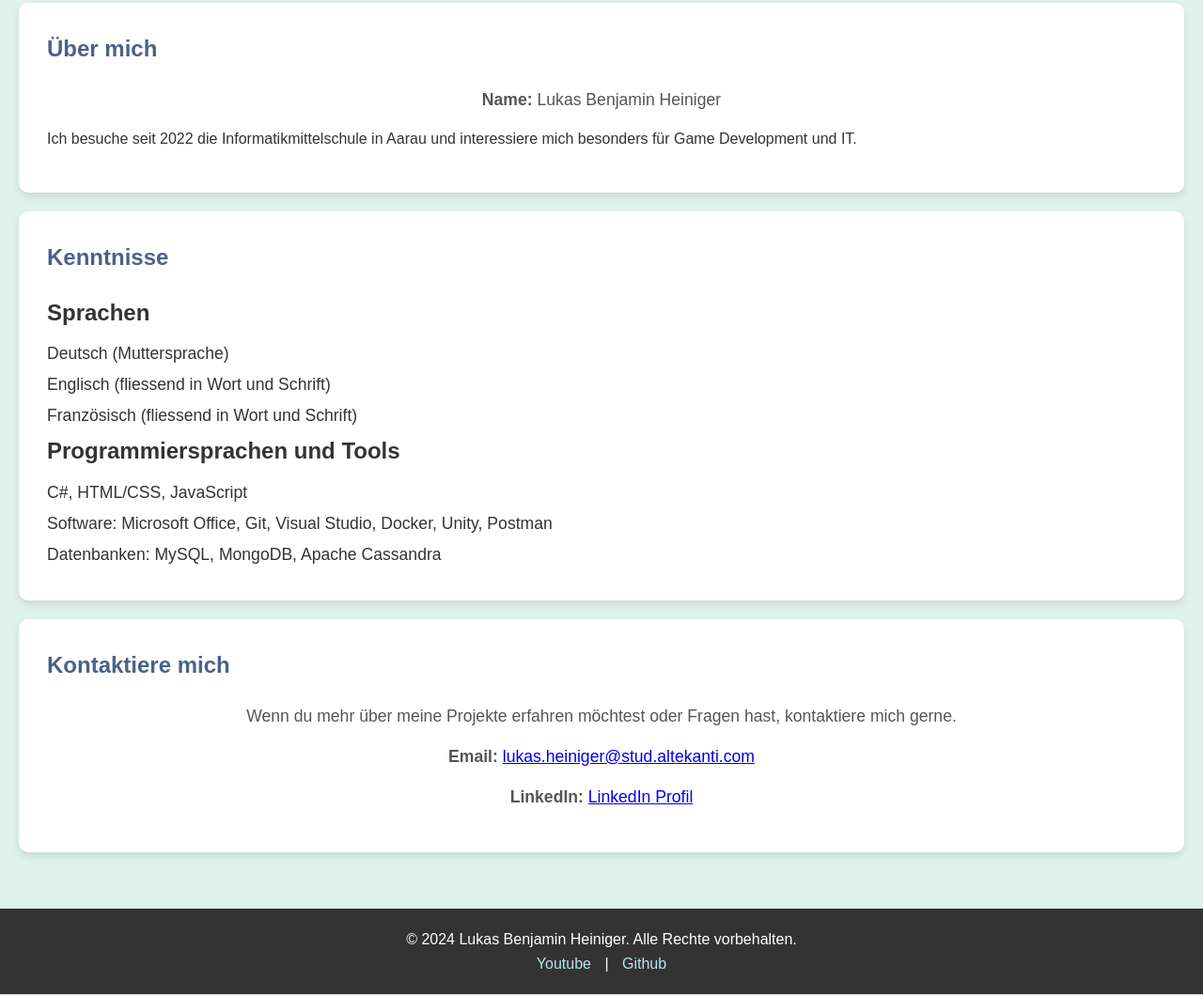
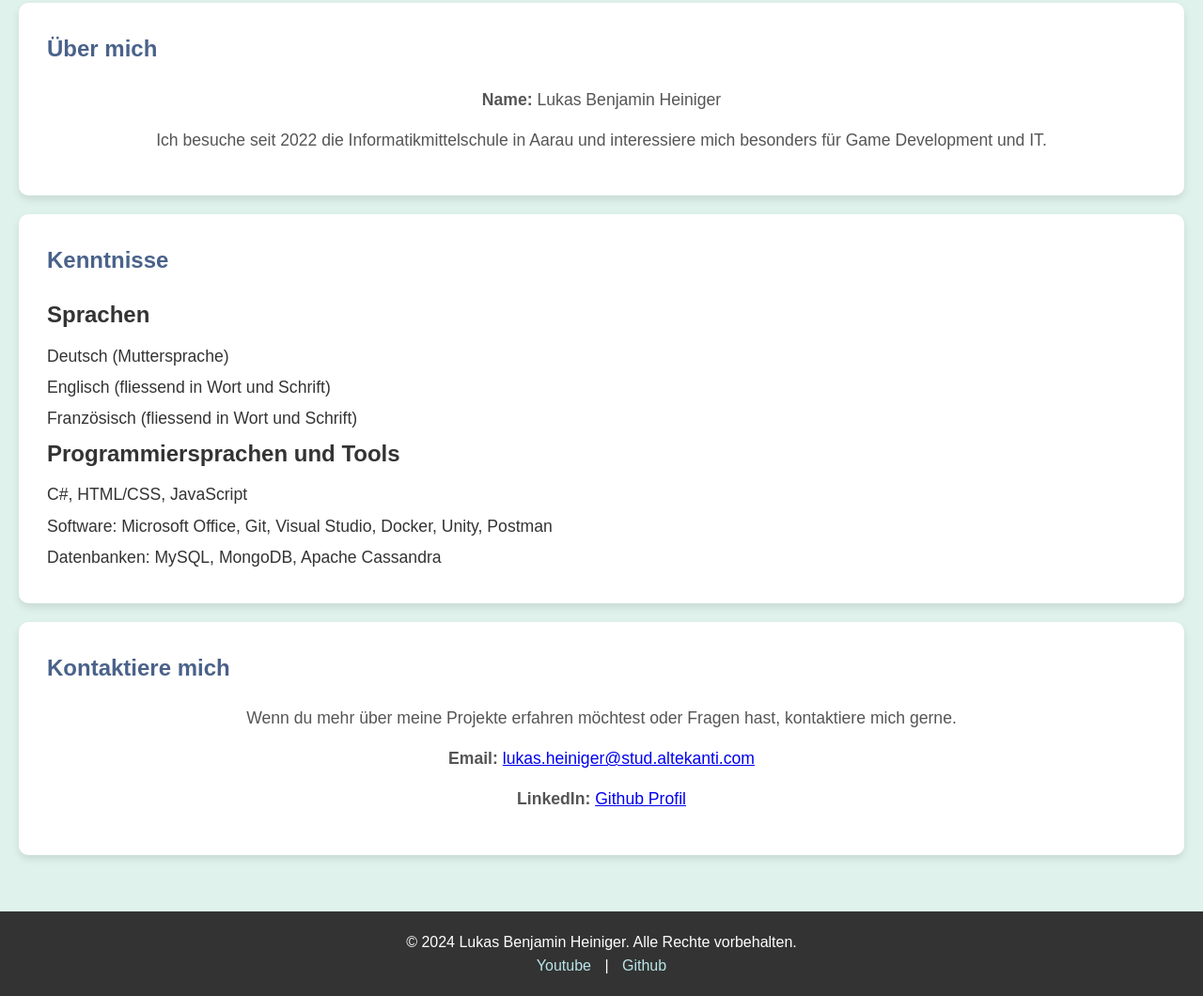
Before and after one commit to LukasHeiniger/LBM324, a plain HTML site: page about.html in a window 1280 px wide. Shown: the part 329-1389 px from the top of the page at 94% size. Drawn offline with Linux system fonts and the light colour scheme.

Commit message:
Last change

```diff
--- a/about.html
+++ b/about.html
@@ -30,9 +30,9 @@
         <h2>Über mich</h2>
         <p><strong>Name:</strong> Lukas Benjamin Heiniger</p>
 
-          Ich besuche seit 2022 die Informatikmittelschule in Aarau und
-          interessiere mich besonders für Game Development und IT.
-        </p>
+         <p>Ich besuche seit 2022 die Informatikmittelschule in Aarau und
+          interessiere mich besonders für Game Development und IT.</p>
+
       </section>
 
 
@@ -66,7 +66,7 @@
           <strong>Email:</strong>
           <a href="mailto:lukas.heiniger@stud.altekanti.com">lukas.heiniger@stud.altekanti.com</a>
         </p>
-        <p><strong>LinkedIn:</strong> <a href="#">LinkedIn Profil</a></p>
+        <p><strong>LinkedIn:</strong> <a href="https://github.com/LukasHeiniger">Github Profil</a></p>
       </section>
     </main>
 
```
